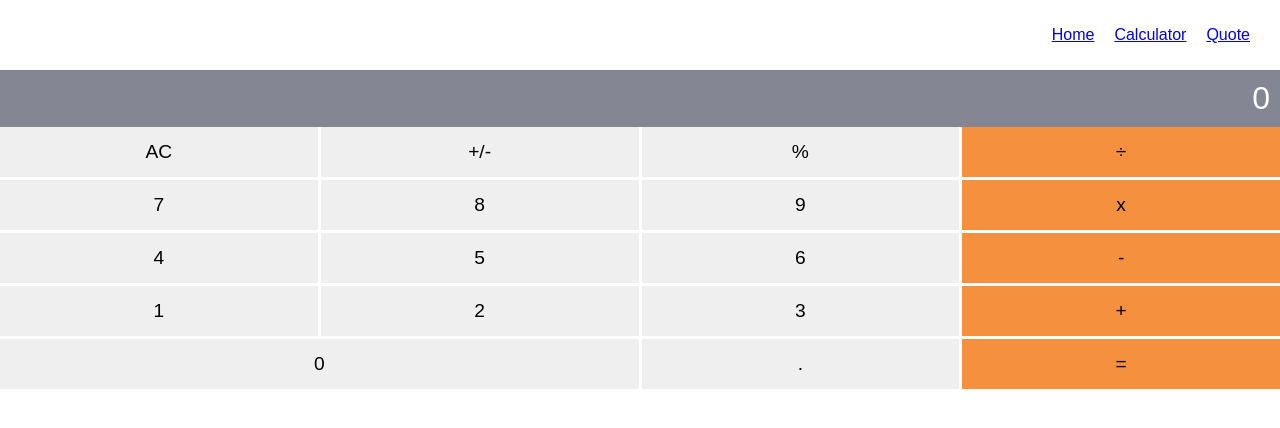
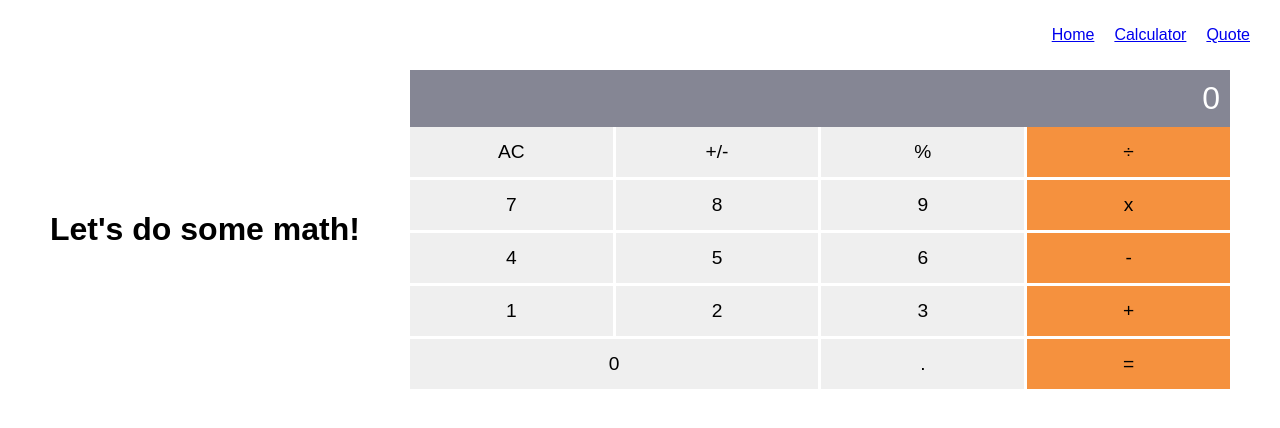
Before and after one commit to shasherazi/mathMagicians, a React (Create React App) app: page /calculator in a window 1280 px wide. Shown: the top 428 px of the page. Built offline with nearby package versions, Linux system fonts and the light colour scheme.

Commit message:
Refined calculator page

```diff
--- a/src/App.js
+++ b/src/App.js
@@ -1,9 +1,9 @@
 import { BrowserRouter, Routes, Route } from 'react-router-dom';
-import Calculator from './components/Calculator';
 import './App.css';
 import Nav from './components/Nav';
 import Quote from './components/Quote';
 import Home from './components/Home';
+import CalculatorLayout from './components/CalculatorLayout';
 
 const App = () => (
   <div className="App">
@@ -11,7 +11,7 @@ const App = () => (
       <Routes>
         <Route element={<Nav />}>
           <Route path="/" element={<Home />} />
-          <Route path="/calculator" element={<Calculator />} />
+          <Route path="/calculator" element={<CalculatorLayout />} />
           <Route path="/quote" element={<Quote />} />
         </Route>
       </Routes>
--- /dev/null
+++ b/src/components/CalculatorLayout.js
@@ -0,0 +1,14 @@
+import Calculator from './Calculator';
+import styles from '../styles/CalculatorLayout.module.css';
+
+const CalculatorLayout = () => (
+  <div className={styles.calculatorLayout}>
+    <h1 className={styles.calculatorLayoutTitle}>
+      Let&apos;s do some math!
+    </h1>
+    <Calculator className={styles.Calculator} />
+  </div>
+
+);
+
+export default CalculatorLayout;
--- /dev/null
+++ b/src/styles/CalculatorLayout.module.css
@@ -0,0 +1,6 @@
+.calculatorLayout {
+  display: flex;
+  gap: 50px;
+  padding: 0 50px;
+  align-items: center;
+}
--- a/src/styles/calculator.css
+++ b/src/styles/calculator.css
@@ -1,3 +1,7 @@
+.calculator {
+  flex: 1;
+}
+
 .calculator-display {
   background-color: #858694;
   color: #fff;
```
